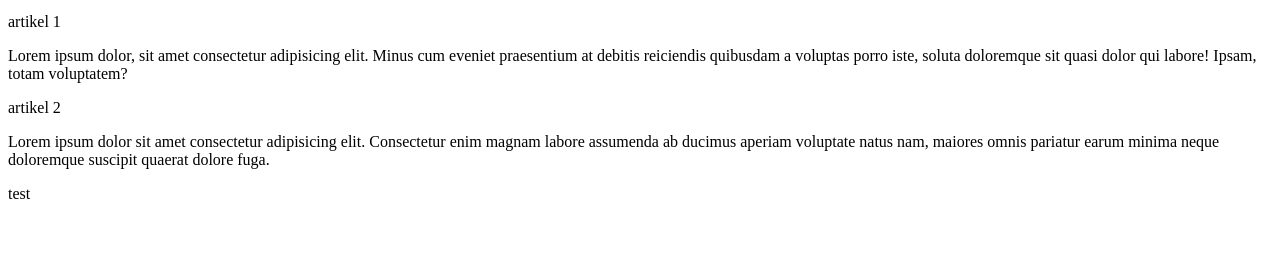
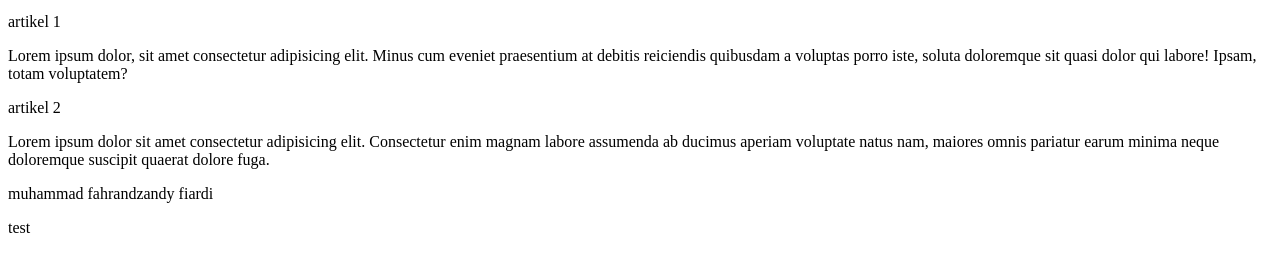
Before and after one commit to fajar393/fajar393.github.io, a plain HTML site: page contoh.html in a window 1280 px wide. Shown: the part 101-372 px from the top of the page. Drawn offline with Linux system fonts and the light colour scheme.

Commit message:
update nama

```diff
--- a/contoh.html
+++ b/contoh.html
@@ -13,7 +13,7 @@
     Lorem ipsum dolor, sit amet consectetur adipisicing elit. Minus cum eveniet praesentium at debitis reiciendis quibusdam a voluptas porro iste, soluta doloremque sit quasi dolor qui labore! Ipsam, totam voluptatem?
     <p>artikel 2</p>
     Lorem ipsum dolor sit amet consectetur adipisicing elit. Consectetur enim magnam labore assumenda ab ducimus aperiam voluptate natus nam, maiores omnis pariatur earum minima neque doloremque suscipit quaerat dolore fuga.
-
+    <p>muhammad fahrandzandy fiardi</p>
 
     <p>test</p>
 </body>
```
